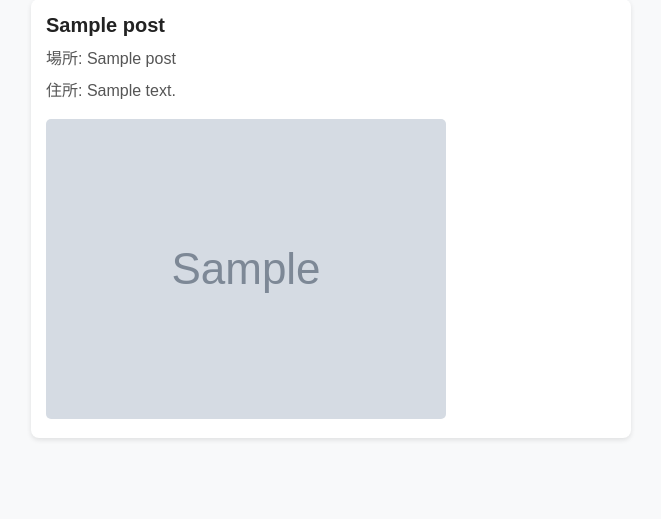
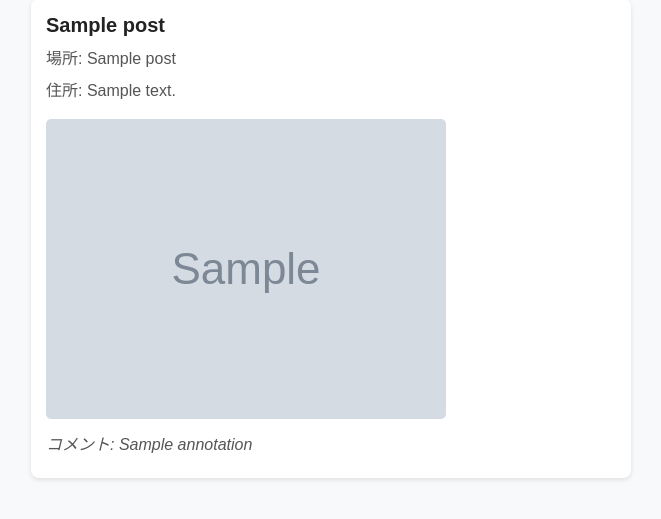
Before and after one commit to kuruneru/place_pop_application, a FastAPI app: template templates/index.html in a window 1280 px wide. Shown: the part 196-715 px from the top of the page, without its empty margins (309-970 px from the left). Run offline with FastAPI, Linux system fonts and the light colour scheme; the template is opened without the code that fills it: most values are stand-ins (such as "Sample title", 1, 10 or a date in 2020); grey boxes marked "Sample" are stand-in pictures.

Commit message:
main_page

```diff
--- a/templates/index.html
+++ b/templates/index.html
@@ -69,6 +69,12 @@
             border-radius: 5px;
             margin-top: 10px;
         }
+
+        .comment {
+            margin-top: 10px;
+            font-style: italic;
+            color: #555;
+        }
     </style>
 </head>
 <body>
@@ -89,6 +95,9 @@
                 {% if post.image_filename %}
                     <img src="{{ post.image_filename }}" alt="投稿画像">
                 {% endif %}
+                {% if post.annotation %}
+                    <p class="comment">コメント: {{ post.annotation }}</p>
+                {% endif %}
             </div>
             {% endfor %}
         {% else %}
```
Lines whose indentation alone changed are shown as unchanged.
